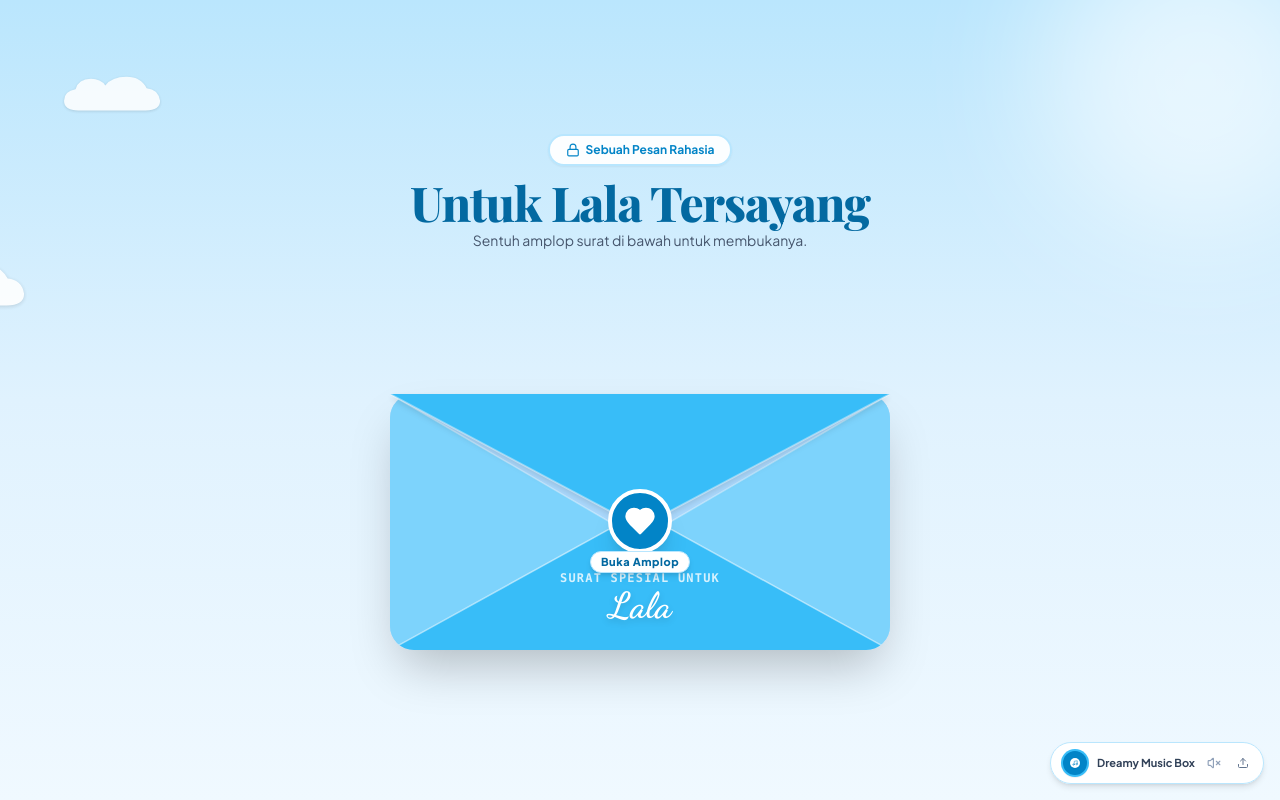
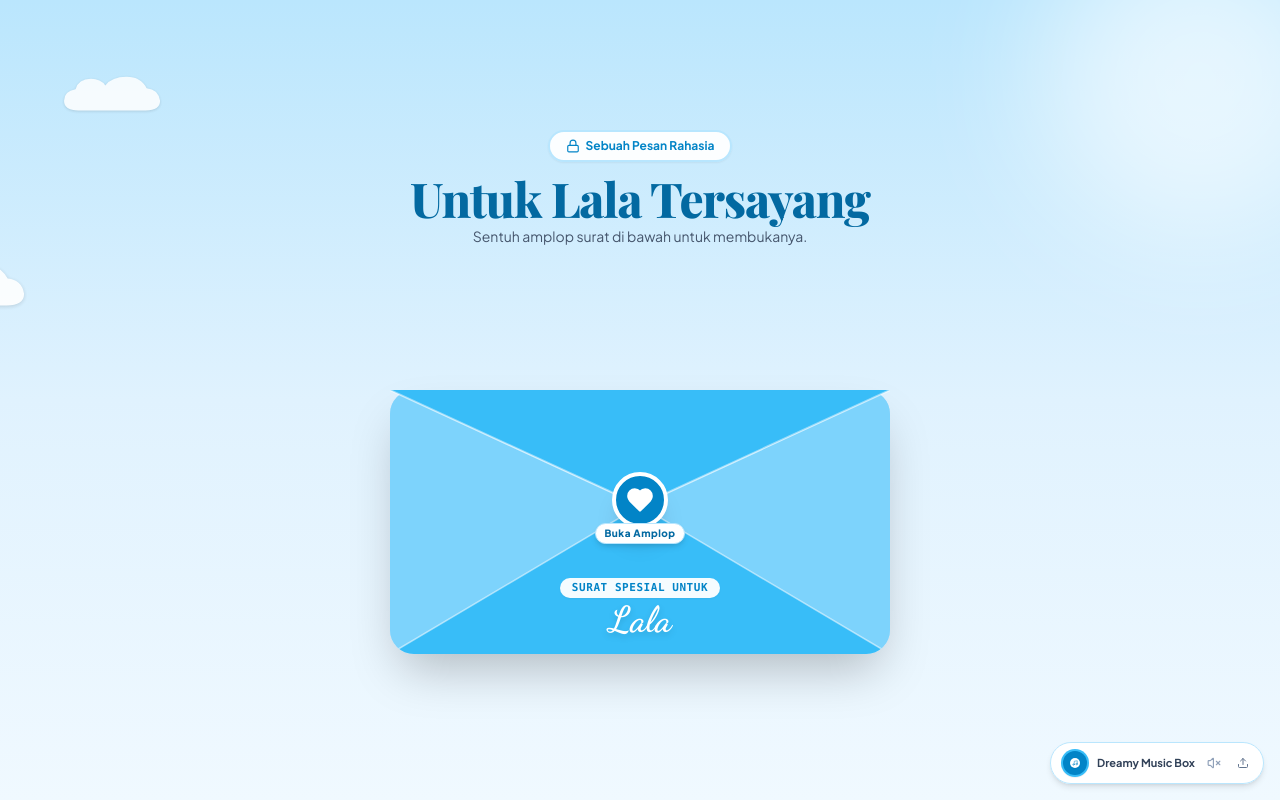
Before and after one commit to septiandwica/bday, a React (Vite) app: page / in a window 1280 px wide. Built offline with nearby package versions, Linux system fonts and the light colour scheme; a web font is replaced by a local one.

Commit message:
fix: unified envelope geometry with 4-fold convergence and clear clearance for Lala recipient badge

```diff
--- a/src/components/WelcomeEnvelope.tsx
+++ b/src/components/WelcomeEnvelope.tsx
@@ -158,32 +158,31 @@ export const WelcomeEnvelope: React.FC<WelcomeEnvelopeProps> = ({ onOpen }) => {
           )}
         </AnimatePresence>
 
-        {/* REALISTIC ENVELOPE OBJECT */}
+        {/* GEOMETRICALLY SEAMLESS ENVELOPE OBJECT */}
         <div
           onClick={!isOpened ? handleOpenEnvelope : undefined}
-          className={`relative mx-auto w-full h-52 sm:h-64 rounded-2xl sm:rounded-3xl shadow-2xl overflow-visible select-none ${
+          className={`relative mx-auto w-full h-54 sm:h-66 rounded-2xl sm:rounded-3xl shadow-2xl overflow-visible select-none ${
             !isOpened ? 'cursor-pointer hover:scale-102 transition-transform' : ''
           }`}
           style={{ perspective: '1000px' }}
         >
           {/* 1. Envelope Back Wall & Interior (Depth) */}
           <div className="absolute inset-0 rounded-2xl sm:rounded-3xl bg-[#bae6fd] shadow-inner overflow-hidden z-10">
-            {/* Interior Pattern / Shading */}
-            <div className="w-full h-full bg-[#93c5fd]/40 flex items-center justify-center">
-              <span className="font-handwriting text-3xl sm:text-4xl text-[#0369a1]/30 font-bold">
+            <div className="w-full h-full bg-[#93c5fd]/30 flex items-center justify-center">
+              <span className="font-handwriting text-3xl sm:text-4xl text-[#0369a1]/25 font-bold">
                 Lala
               </span>
             </div>
           </div>
 
-          {/* 2. Top Flap (Triangular flap that flips open 180deg) */}
+          {/* 2. Top Triangular Flap (Seamless fold, flips open 180deg) */}
           <motion.div
             style={{
               position: 'absolute',
               top: 0,
               left: 0,
               right: 0,
-              height: '52%',
+              height: '44%',
               transformOrigin: 'top center',
               zIndex: isOpened ? 15 : 35,
             }}
@@ -192,47 +191,47 @@ export const WelcomeEnvelope: React.FC<WelcomeEnvelopeProps> = ({ onOpen }) => {
             }}
             transition={{ duration: 0.65, ease: [0.4, 0, 0.2, 1] }}
           >
-            {/* Flap SVG Polygon pointing DOWN when closed, flips UP when opened */}
+            {/* Flap SVG matching the exact meeting point (230, 114) */}
             <svg
-              viewBox="0 0 460 145"
-              className="w-full h-full drop-shadow-md"
+              viewBox="0 0 460 115"
+              className="w-full h-full"
               preserveAspectRatio="none"
             >
               <polygon
-                points="0,0 460,0 230,145"
+                points="0,0 460,0 230,114"
                 fill={isOpened ? '#bae6fd' : '#38bdf8'}
               />
               <line
                 x1="0"
                 y1="0"
                 x2="230"
-                y2="145"
+                y2="114"
                 stroke="#ffffff"
                 strokeWidth="2"
-                opacity="0.4"
+                opacity="0.45"
               />
               <line
                 x1="460"
                 y1="0"
                 x2="230"
-                y2="145"
+                y2="114"
                 stroke="#ffffff"
                 strokeWidth="2"
-                opacity="0.4"
+                opacity="0.45"
               />
             </svg>
 
-            {/* Wax Seal at the tip of the closed flap */}
+            {/* Wax Seal right at the tip of the flap (never covers the bottom text!) */}
             <AnimatePresence>
               {!isOpened && (
                 <motion.div
                   initial={{ scale: 1 }}
                   exit={{ scale: 1.4, opacity: 0 }}
                   transition={{ duration: 0.25 }}
-                  className="absolute bottom-[-22px] sm:bottom-[-26px] left-1/2 transform -translate-x-1/2 w-14 h-14 sm:w-16 sm:h-16 rounded-full bg-[#0284c7] border-4 border-white shadow-xl flex items-center justify-center cursor-pointer hover:scale-110 active:scale-95 transition-transform"
+                  className="absolute bottom-[-18px] sm:bottom-[-22px] left-1/2 transform -translate-x-1/2 w-12 h-12 sm:w-14 sm:h-14 rounded-full bg-[#0284c7] border-3 sm:border-4 border-white shadow-xl flex items-center justify-center cursor-pointer hover:scale-110 active:scale-95 transition-transform"
                 >
-                  <Heart className="w-7 h-7 sm:w-8 sm:h-8 text-white fill-white" />
-                  <span className="absolute -bottom-6 text-[10px] sm:text-[11px] font-extrabold tracking-wider text-[#0369a1] whitespace-nowrap bg-white px-2.5 py-0.5 rounded-full shadow-md border border-sky-200">
+                  <Heart className="w-6 h-6 sm:w-7 sm:h-7 text-white fill-white" />
+                  <span className="absolute -bottom-5 text-[9px] sm:text-[10px] font-extrabold tracking-wider text-[#0369a1] whitespace-nowrap bg-white px-2 py-0.5 rounded-full shadow-md border border-sky-200">
                     Buka Amplop
                   </span>
                 </motion.div>
@@ -240,35 +239,35 @@ export const WelcomeEnvelope: React.FC<WelcomeEnvelopeProps> = ({ onOpen }) => {
             </AnimatePresence>
           </motion.div>
 
-          {/* 3. Envelope Front Pocket (Left, Right, and Bottom Triangular Folds) - Z-index 30 sits in front of emerging cards */}
+          {/* 3. Envelope Front Pocket (Left, Right, Bottom folds meeting at same center point) */}
           <div className="absolute inset-0 pointer-events-none z-30">
             <svg
               viewBox="0 0 460 260"
               className="w-full h-full rounded-2xl sm:rounded-3xl overflow-hidden"
               preserveAspectRatio="none"
             >
-              {/* Left Triangular Fold */}
-              <polygon points="0,0 210,135 0,260" fill="#7dd3fc" />
-              <line x1="0" y1="0" x2="210" y2="135" stroke="#ffffff" strokeWidth="1.5" opacity="0.35" />
+              {/* Left Fold */}
+              <polygon points="0,0 230,114 0,260" fill="#7dd3fc" />
+              <line x1="0" y1="0" x2="230" y2="114" stroke="#ffffff" strokeWidth="1.5" opacity="0.35" />
 
-              {/* Right Triangular Fold */}
-              <polygon points="460,0 250,135 460,260" fill="#7dd3fc" />
-              <line x1="460" y1="0" x2="250" y2="135" stroke="#ffffff" strokeWidth="1.5" opacity="0.35" />
+              {/* Right Fold */}
+              <polygon points="460,0 230,114 460,260" fill="#7dd3fc" />
+              <line x1="460" y1="0" x2="230" y2="114" stroke="#ffffff" strokeWidth="1.5" opacity="0.35" />
 
-              {/* Bottom Triangular Fold */}
-              <polygon points="0,260 230,120 460,260" fill="#38bdf8" />
-              <line x1="0" y1="260" x2="230" y2="120" stroke="#ffffff" strokeWidth="1.5" opacity="0.5" />
-              <line x1="460" y1="260" x2="230" y2="120" stroke="#ffffff" strokeWidth="1.5" opacity="0.5" />
+              {/* Bottom Fold */}
+              <polygon points="0,260 230,114 460,260" fill="#38bdf8" />
+              <line x1="0" y1="260" x2="230" y2="114" stroke="#ffffff" strokeWidth="1.5" opacity="0.5" />
+              <line x1="460" y1="260" x2="230" y2="114" stroke="#ffffff" strokeWidth="1.5" opacity="0.5" />
             </svg>
 
-            {/* Recipient Script on Bottom Front Face */}
-            <div className="absolute bottom-4 sm:bottom-6 inset-x-0 text-center pointer-events-none">
-              <span className="text-[10px] sm:text-xs font-mono font-bold tracking-widest text-white/80 uppercase block">
+            {/* Recipient Badge on Bottom Front: Positioned with generous clearance below wax seal (NEVER COVERED!) */}
+            <div className="absolute bottom-3 sm:bottom-4 inset-x-0 text-center pointer-events-none">
+              <span className="inline-block px-3 py-0.5 rounded-full bg-white/95 text-[#0284c7] text-[10px] sm:text-[11px] font-mono font-extrabold tracking-wider shadow-xs mb-1">
                 SURAT SPESIAL UNTUK
               </span>
-              <span className="font-handwriting text-3xl sm:text-4xl text-white font-bold drop-shadow-md">
+              <div className="font-handwriting text-3xl sm:text-4xl text-white font-bold drop-shadow-md leading-none">
                 Lala
-              </span>
+              </div>
             </div>
           </div>
         </div>
```
